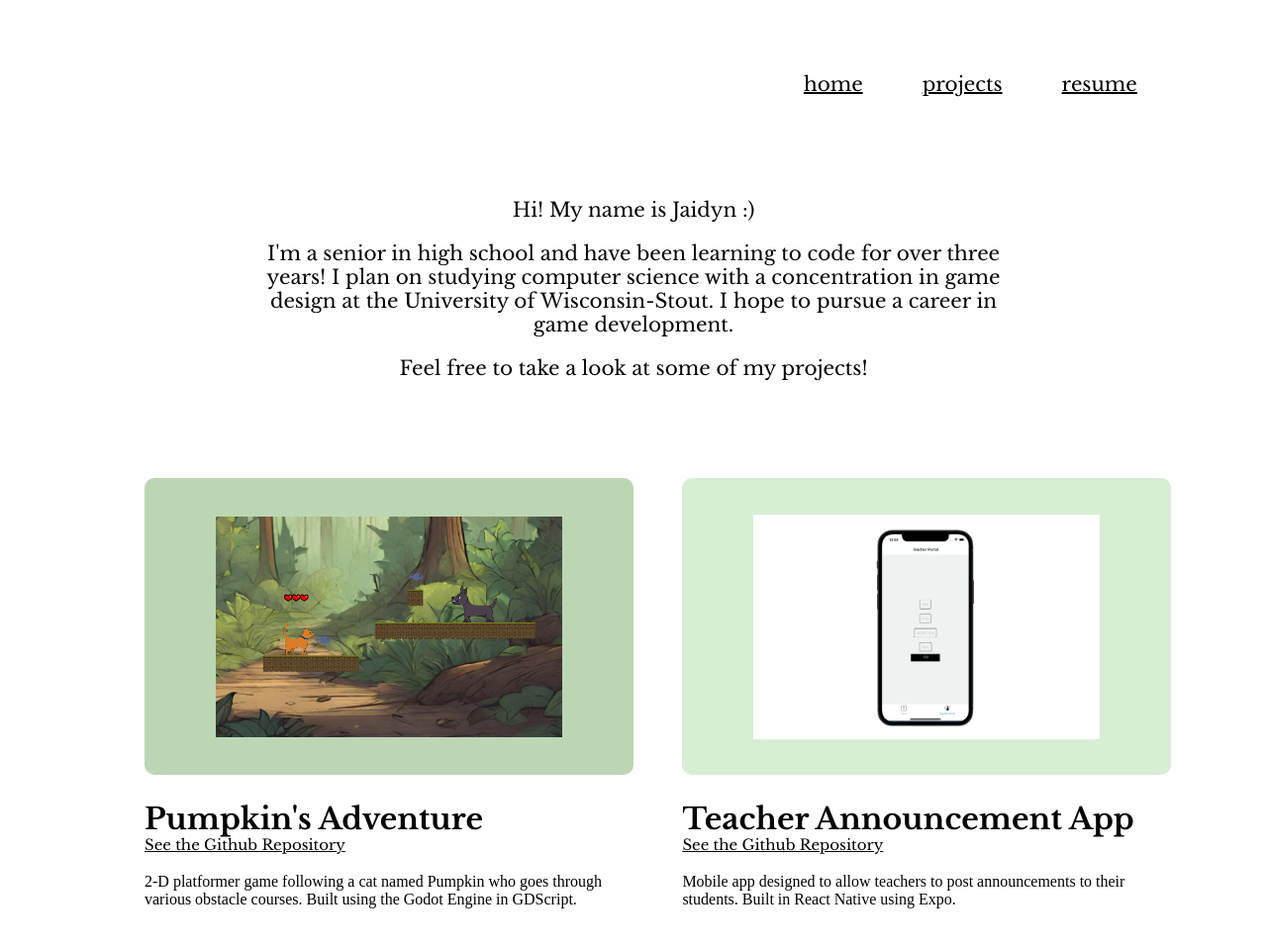
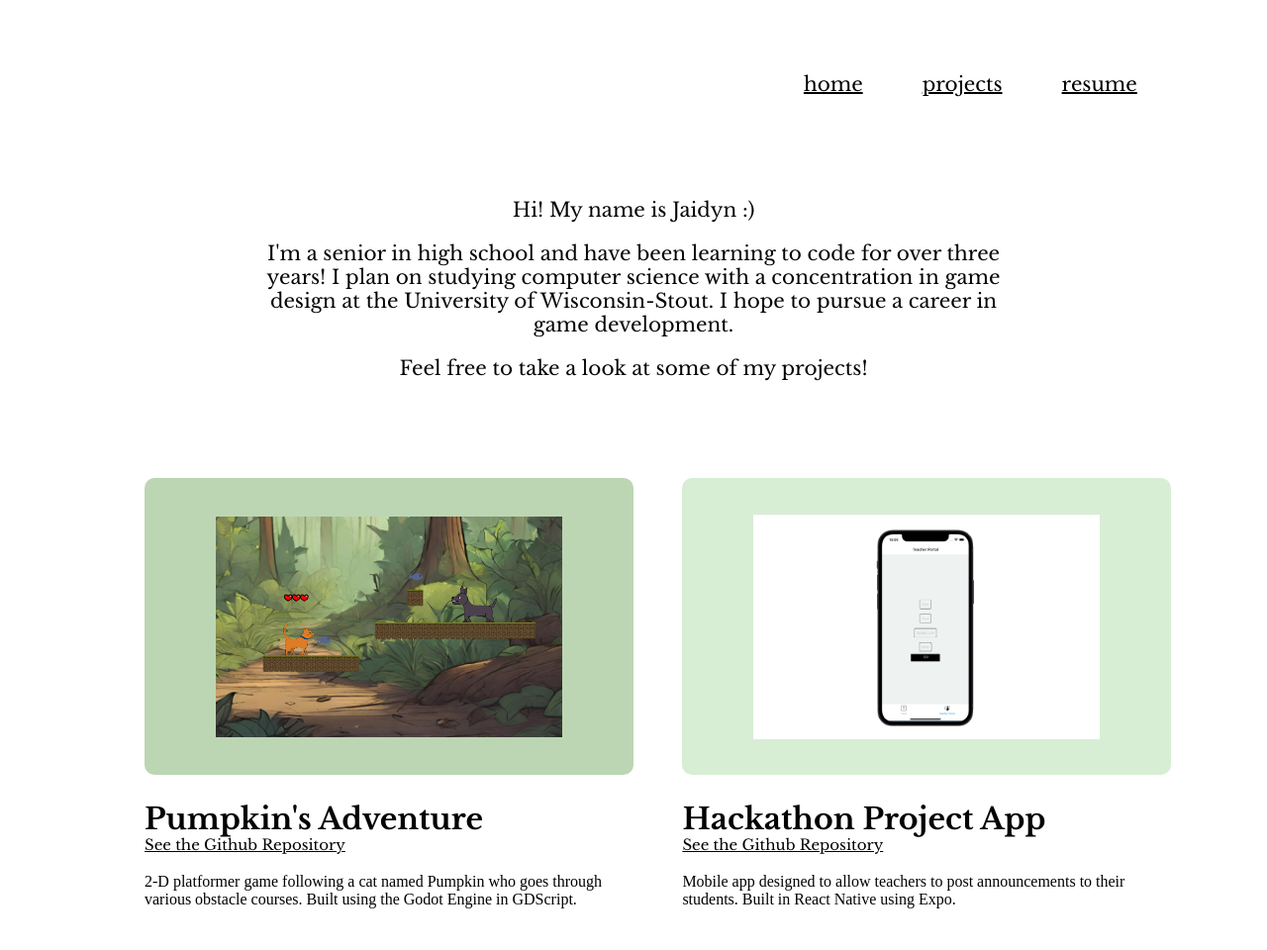
Before and after one commit to jaidyncarroll/jjportfolio, a plain HTML site: page index.html in a window 1280 px wide. Shown: the top 960 px of the page at 99% size. Drawn offline with nearby package versions, Linux system fonts and the light colour scheme.

Commit message:
some more stuff

```diff
--- a/index.html
+++ b/index.html
@@ -70,7 +70,7 @@ I'm a senior in high school and have been learning to code for over three years!
           />
         </div>
 
-        <p class="project-title">Teacher Announcement App</p>
+        <p class="project-title">Hackathon Project App</p>
         <a class="project-link" href="#"> See the Github Repository </a>
         <p class="project-desc">
           Mobile app designed to allow teachers to post announcements to their students. Built in React Native using Expo.
```
